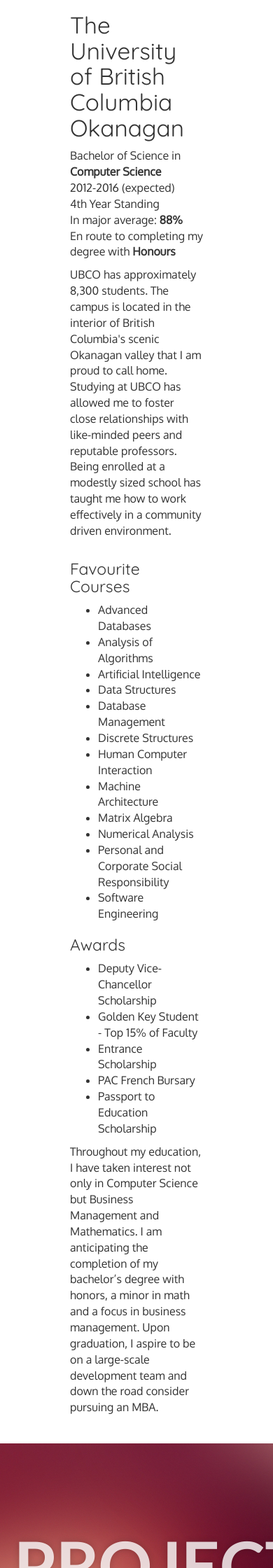
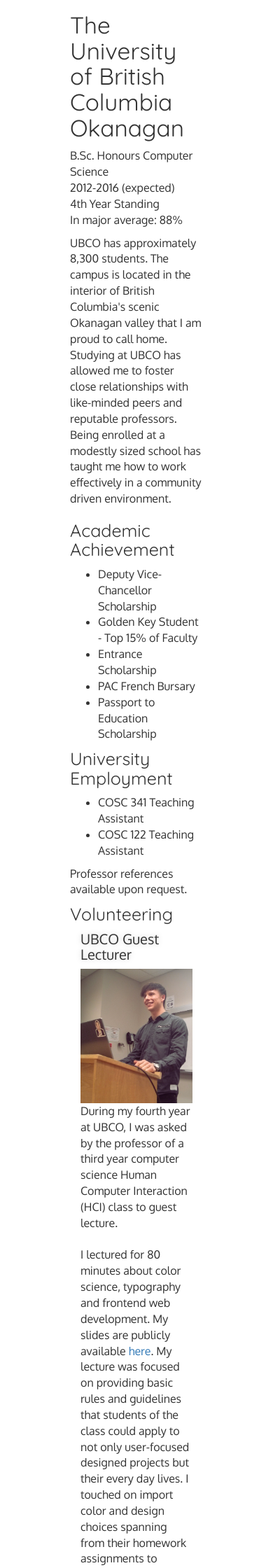
Before and after one commit to kevineger/portfolio, a PHP site: page / in a window 390 px wide; the page is wider, and only the part inside the window is pictured. Shown: the part 2400-4640 px from the top of that part at 70% size. Run offline with PHP 8.4, Linux system fonts and the light colour scheme; some libraries are stand-ins or nearby versions.

Commit message:
Adds content

```diff
--- a/assets/css/global.css
+++ b/assets/css/global.css
@@ -48,9 +48,14 @@
 }*/
 h3 {
 	font-family: 'Quicksand', sans-serif;
-	font-size: 20px;
+	font-size: 25px;
 	margin-top:10px;
 	padding-bottom:0;
+}
+h4 {
+	font-family: 'Oxygen', sans-serif;
+	font-size:20px;
+	text-shadow: 0 0 10px rgba(0, 0, 0, 0.2);
 }
 .jumbotron {
 	padding:30px;
@@ -120,7 +125,7 @@
 	font-weight: 700;
 	text-align: center;
 	text-transform: uppercase;
-	text-shadow: 0 0 10px rgba(0, 0, 0, 0.2);
+	text-shadow: 0 0 10px rgba(0, 0, 0, 0.5);
 	margin-top:0;
 	padding-bottom:0;
 }
@@ -136,7 +141,7 @@
 	color: rgba(255, 255, 255, 0.8);
 	font-size: 20px;
 	text-align: center;
-	text-shadow: 0 0 10px rgba(0, 0, 0, 0.2);
+	text-shadow: 0 0 10px rgba(0, 0, 0, 0.5);
 	margin-top:30px;
 	padding-bottom:0;
 }
@@ -157,7 +162,7 @@
 /*If viewing on a large screen - Larger heading font-size*/
 @media all and (min-width: 1044px) {
 	section.module.parallax h1 {
-		font-size: 140px;
+		font-size: 115px;
 	}
 	section.module.parallax h3 {
 		font-size:30px;
--- a/content/education.html
+++ b/content/education.html
@@ -13,30 +13,13 @@
 				</div>
 				<div class="col-sm-10">
 					<h2>The University of British Columbia Okanagan</h2>
-					<p>Bachelor of Science in <strong>Computer Science</strong> <br> 2012-2016 (expected) <br> 4th Year Standing <br> In major average: <strong>88%</strong> <br> En route to completing my degree with <strong>Honours</strong></p>
+					<p>B.Sc. Honours Computer Science<br> 2012-2016 (expected) <br> 4th Year Standing <br> In major average: 88%</p>
 				</div>
 			</div>
 			<p><?php include 'content/writeups/ubco_desc.html' ?></p>
 			<div class="row">
 				<div class="col-lg-6">
-					<h2 class="subtitle">Favourite Courses</h2>
-					<ul>
-						<li>Advanced Databases</li>
-						<li>Analysis of Algorithms</li>
-						<li>Artificial Intelligence</li>
-						<li>Data Structures</li>
-						<li>Database Management</li>
-						<li>Discrete Structures</li>
-						<li>Human Computer Interaction</li>
-						<li>Machine Architecture</li>
-						<li>Matrix Algebra</li>
-						<li>Numerical Analysis</li>
-						<li>Personal and Corporate Social Responsibility</li>
-						<li>Software Engineering</li>
-					</ul>
-				</div>
-				<div class="col-lg-6">
-					<h2 class="subtitle">Awards</h2>
+					<h3>Academic Achievement</h3>
 					<ul>
 						<li>Deputy Vice-Chancellor Scholarship</li>
 						<li>Golden Key Student - Top 15% of Faculty</li>
@@ -45,8 +28,86 @@
 						<li>Passport to Education Scholarship</li>
 					</ul>
 				</div>
+				<div class="col-lg-6">
+					<h3>University Employment</h3>
+					<ul>
+						<li>COSC 341 Teaching Assistant</li>
+						<li>COSC 122 Teaching Assistant</li>
+					</ul>
+					<p>Professor references available upon request.</p>
+				</div>
+<!-- 				<div class="col-lg-6">
+					<h3>Favourite Courses</h3>
+					<ul>
+						<li>Advanced Databases</li>
+						<li>Analysis of Algorithms</li>
+						<li>Artificial Intelligence</li>
+						<li>Data Structures</li>
+						<li>Database Management</li>
+						<li>Human Computer Interaction</li>
+						<li>Machine Architecture</li>
+						<li>Personal and Corporate Social Responsibility</li>
+						<li>Software Engineering</li>
+						<li>Capstone Software Engineering</li>
+					</ul>
+				</div> -->
+				<div class="col-lg-12">
+					<h3>Volunteering</h3>
+					<div class="col-lg-12">
+						<h4>UBCO Guest Lecturer</h4>
+						<div class="row">
+							<div class="col-md-3 col-sm-5">
+								<img src="images/guest_lecture.png" style="width:100%">
+							</div>
+							<div class="col-md-9 col-sm-7">
+								<p><?php include 'content/writeups/guest_lecture.html' ?></p>
+							</div>
+						</div>
+						<br>
+						<h4>Computer Science Outreach Program</h4>
+						<div class="row">
+							<div class="col-md-6 col-sm-7">
+								<p><?php include 'content/writeups/outreach.html' ?></p>
+							</div>
+							<div class="col-md-6 col-sm-5">
+								<div class="embed-responsive embed-responsive-16by9">
+									<iframe src="https://www.youtube.com/embed/EASWXCNVaDo" frameborder="0" allowfullscreen></iframe>
+								</div>
+							</div>
+						</div>
+						<br>
+						<h4>git Workshop</h4>
+						<div class="row">
+							<div class="col-md-4 col-sm-5">
+								<img src="images/octocat.png" style="width:100%">
+							</div>
+							<div class="col-md-8 col-sm-7">
+								<p><?php include 'content/writeups/git_workshop.html' ?></p>
+							</div>
+						</div>
+						<br>
+						<h4>QSCU Computer Science Representative</h4>
+						<div class="row">
+							<div class="col-md-9 col-sm-7">
+								<p><?php include 'content/writeups/qscu.html' ?></p>
+							</div>
+							<div class="col-md-3 col-sm-5">
+								<img src="images/qscu.png" style="width:100%">
+							</div>
+						</div>
+						<br>
+						<h4>Intro to Linux Workshop</h4>
+						<div class="row">
+							<div class="col-md-4 col-sm-5">
+								<img src="images/tux.png" style="width:100%">
+							</div>
+							<div class="col-md-8 col-sm-7">
+								<p><?php include 'content/writeups/linux_workshop.html' ?></p>
+							</div>
+						</div>
+					</div>
+				</div>
 			</div>
-			<p>Throughout my education, I have taken interest not only in Computer Science but Business Management and Mathematics. I am anticipating the completion of my bachelor’s degree with honors, a minor in math and a focus in business management. Upon graduation, I aspire to be on a large-scale development team and down the road consider pursuing an MBA.</p>
 		</div>
 	</section>
 </div>
--- a/content/skills.html
+++ b/content/skills.html
@@ -1,7 +1,7 @@
 <div id="skills" class="wrapper">
 	<section class="module parallax parallax-4">
 		<div class="content-container">
-			<h1>My Skills</h1>
+			<h1>Skills</h1>
 			<h3>What I can do</h3>
 		</div>
 	</section>
--- /dev/null
+++ b/content/writeups/git_workshop.html
@@ -0,0 +1 @@
+This January, I am teaching a 3 hour git workshop. Version control is such a large part of any development. Working in a team is near-impossible without it and attached to almost every job posting is "VCS" as a skill.<br><br>Students at UBCO don't see git (or any VCS) until third year during their software engineering course. I am in the process of developing a fun, interactive and application-based workshop open to all UBCO students. There are currently ~60 estimated students in attendance.<br><br>Pictures, teaching resources and updates coming soon.
--- /dev/null
+++ b/content/writeups/guest_lecture.html
@@ -0,0 +1 @@
+During my fourth year at UBCO, I was asked by the professor of a third year computer science Human Computer Interaction (HCI) class to guest lecture.<br><br>I lectured for 80 minutes about color science, typography and frontend web development. My slides are publicly available <a href="https://docs.google.com/presentation/d/18_BUOz0momNpn4DTpreW80isezgASPXRZP1e-OdUT8Y/edit?usp=sharing">here</a>. My lecture was focused on providing basic rules and guidelines that students of the class could apply to not only user-focused designed projects but their every day lives. I touched on import color and design choices spanning from their homework assignments to optimizing their IDE.<br><br>This was a great experience and I had a lot of fun preparing and delivering the content in a fun and manageable fashion.
--- /dev/null
+++ b/content/writeups/linux_workshop.html
@@ -0,0 +1 @@
+This January, I am teaching a 2 hour Intro to Linux workshop alongside friend and peer, <a href="http://nolankoriath.com/">Nolan Koriath</a>. With a lot of job requirements, Linux proficiency or CLI familiarity is listed. After surveying a lot of upper level students within the university, I decided it would be beneficial to offer this workshop and introduce students to a useful skill that can help their daily developer-lives.<br><br>This workshop is still in it's early planning stages. Pictures, teaching resources and updates coming soon.
--- /dev/null
+++ b/content/writeups/outreach.html
@@ -0,0 +1 @@
+Computer Science (CS) is not a required component of most public school’s curriculums. By and large, most students that graduate high-school go without any exposure to CS and all the possible career paths it bears. The large chunk of students who haven’t had the privilege of exploring this field carry a stigma that computer science is making video games or programming in their basement when in reality it is much more.<br><br>The purpose of the program is to foster interest in computer science and explore the possibility of persuing it as a career path. The highschool outreach event is covered in depth by UBCO TV in the video embeded on this page and the <a href="#">Irving K. Barber School of Arts and Sciences article.</a>
--- /dev/null
+++ b/content/writeups/qscu.html
@@ -0,0 +1 @@
+The QSCU brings students and professors together in casual settings so that we can learn from one another and inspire each other. We organize both fun and educational events, assisting students to find their best way through their studies in Math, Stats, Computer Science and Physics.<br><br>As computer science rep, I was responsible for voicing the concerns and taking action to enrich the wellbeing of all computer science students on campus.<br><br>For a deeper look in to the events and support the QSCU provides, please visit our <a href="https://www.facebook.com/Quantitative-Sciences-Course-Union-UBCO-259886847375129/">Facebook page</a>.
```
Also changed, not shown: images/guest_lecture.png (added), images/octocat.png (added), images/qscu.png (added), images/tux.png (added).
